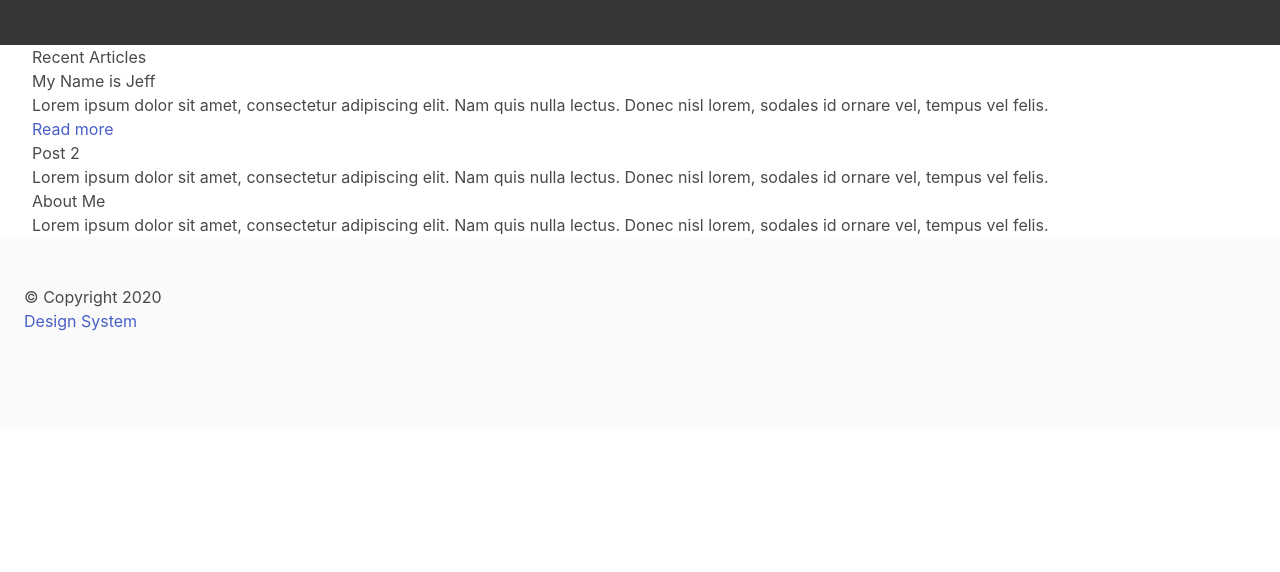
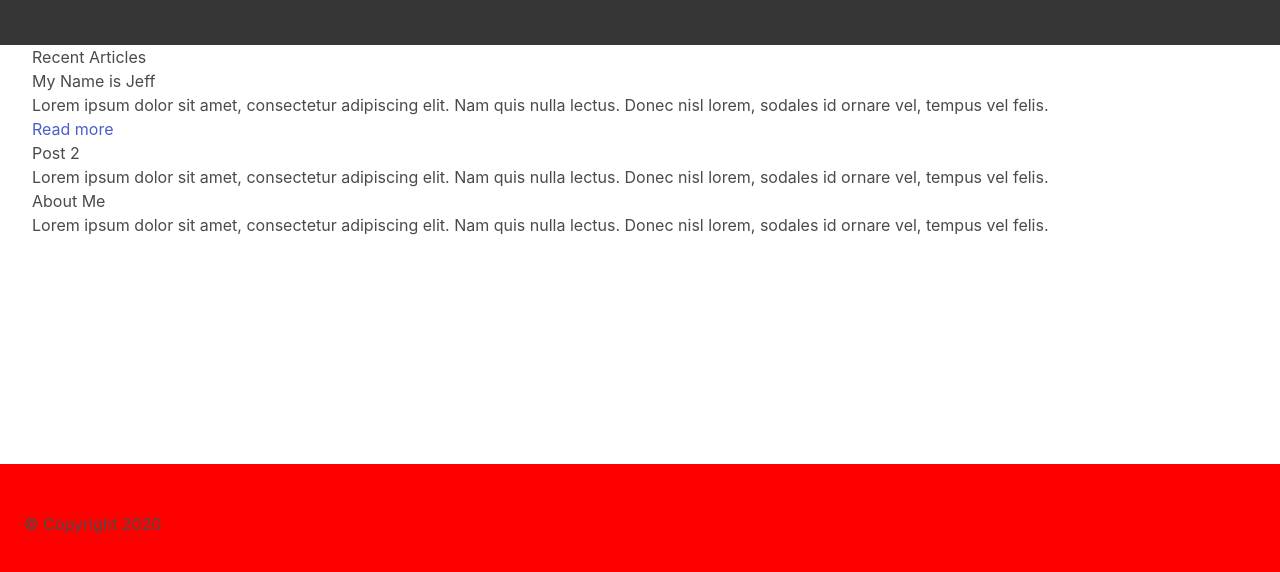
Before and after one commit to jefferygraham/FEND-Personal-Blog-Website, a plain HTML site: page index.html in a window 1280 px wide. Shown: the part 168-740 px from the top of the page. Drawn offline with nearby package versions, Linux system fonts and the light colour scheme.

Commit message:
fix: stick footer to bottom

```diff
--- a/css/style.css
+++ b/css/style.css
@@ -1 +1,15 @@
 @import 'https://cdn.jsdelivr.net/npm/bulma@0.8.0/css/bulma.min.css';
+
+body {
+    display: flex;
+    min-height: 100vh;
+    flex-direction: column;
+  }
+
+  #wrapper {
+    flex: 1;
+  }
+
+.footer {
+    background-color: red;
+}
--- a/index.html
+++ b/index.html
@@ -6,7 +6,7 @@
     <title>Is That Jeff?</title>
     <link rel="stylesheet" href="css/style.css">
 </head>
-<body>
+<body class="is-tall">
     <nav class="navbar" role="navigation" aria-label="main navigation">
         <div class="navbar-brand">
             <a class="navbar-item" href="#">
@@ -55,8 +55,7 @@
         </div>
     </section>
 
-    <div class="container is-fluid">
-        <main>
+    <main id="wrapper" class="container is-fluid">
         <h2>Recent Articles</h2>
         <section id="posts">
             <article>
@@ -74,12 +73,9 @@
             </article>
         </section>
     </main>
-    </div>
+
     <footer class="footer">
         <p>&copy; Copyright 2020</p>
-        <nav>
-            <a href="design-system.html">Design System</a>
-        </nav>
     </footer>
 </body>
 </html>
```
Also changed, not shown: post.html (+0 -3 lines). Lines whose indentation alone changed are shown as unchanged.
